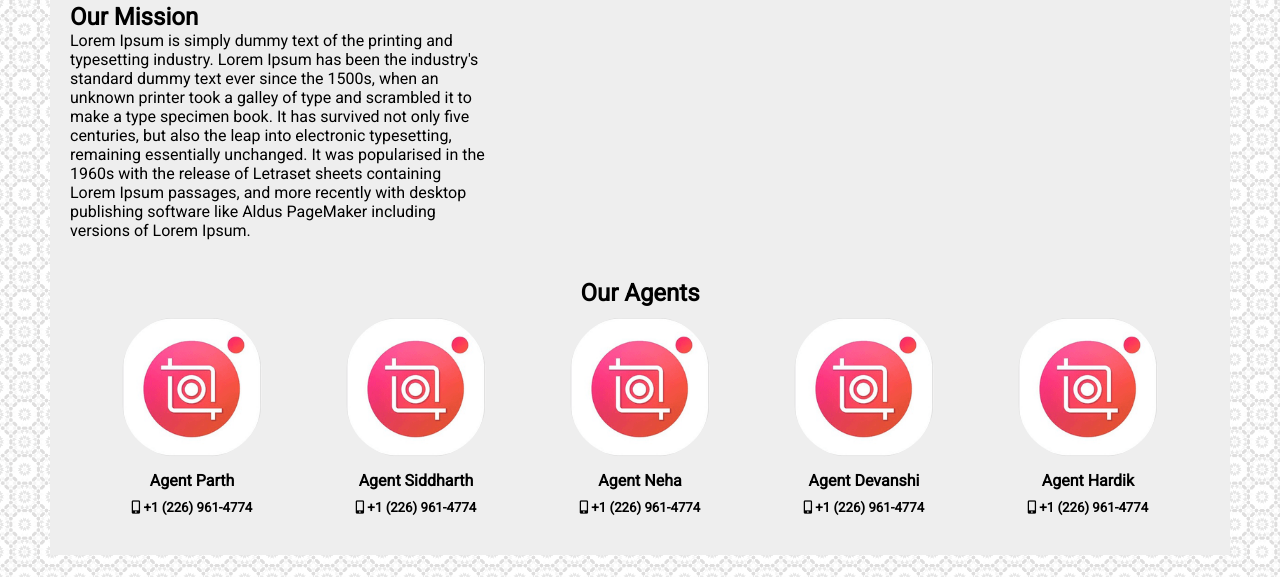
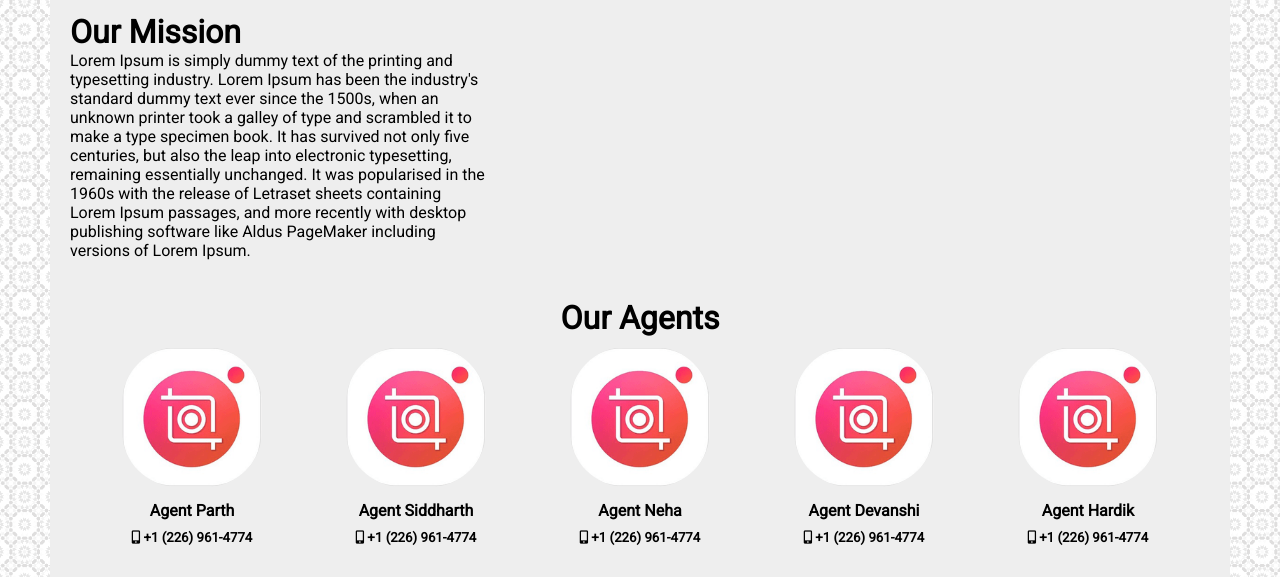
Before and after one commit to parth7676/S1_G1_Fall2018, a Django app: page /about/ in a window 1280 px wide. Shown: the part 1141-1718 px from the top of the page. Run offline with Django 3.2, Linux system fonts and the light colour scheme; some libraries are stand-ins or nearby versions.

Commit message:
Added h1 and h2 tags based to requirement.

```diff
--- a/myapp/templates/about.html
+++ b/myapp/templates/about.html
@@ -12,7 +12,7 @@
     <div class="about-info">
         {% load static %}<img src="{% static 'myapp/images/about.jpg' %}">
         <div class="about-paragraph">
-            <h2>What is Home Run?</h2>
+            <h1>What is Home Run?</h1>
             <p>Lorem Ipsum is simply dummy text of the printing and typesetting industry. Lorem Ipsum has been the
                 industry's standard dummy text ever since the 1500s, when an unknown printer took a galley of type and
                 scrambled it to make a type specimen book. It has survived not only five centuries, but also the leap
@@ -34,7 +34,7 @@
                 <img src="{% static 'myapp/images/mission2.jpg' %}"/>
             </div>
             <div class="column-3">
-                <h2>Our Mission</h2>
+                <h1>Our Mission</h1>
                 <p>Lorem Ipsum is simply dummy text of the printing and typesetting industry. Lorem Ipsum has been the
                     industry's standard dummy text ever since the 1500s, when an unknown printer took a galley of type
                     and
@@ -51,7 +51,7 @@
     </div>
 
     <div class="about-agents">
-        <h2>Our Agents</h2>
+        <h1>Our Agents</h1>
         <div class="row">
             <div class="agents">
                 <img src="{% static 'myapp/images/agent.jpg' %}"/>
--- a/myapp/templates/advertiseproperty.html
+++ b/myapp/templates/advertiseproperty.html
@@ -4,7 +4,7 @@
     <header style="overflow: hidden;">
         <article>
             <h1>Home Run</h1>
-            <h3 style="margin-bottom: 10px">We are currently under construction!!</h3>
+            <h2 style="margin-bottom: 10px">We are currently under construction!!</h2>
             {% load static %}<img src="{% static 'myapp/images/underconstruction.jpg' %}">
 
         </article>
--- a/myapp/templates/contactus.html
+++ b/myapp/templates/contactus.html
@@ -4,7 +4,7 @@
     <header style="overflow: hidden;">
         <article>
             <h1>Home Run</h1>
-            <h3 style="margin-bottom: 10px">We are currently under construction!!</h3>
+            <h2 style="margin-bottom: 10px">We are currently under construction!!</h2>
             {% load static %}<img src="{% static 'myapp/images/underconstruction.jpg' %}">
 
         </article>
--- a/myapp/templates/home.html
+++ b/myapp/templates/home.html
@@ -4,7 +4,7 @@
     <header style="overflow: hidden;">
         <article>
             <h1>Home Run</h1>
-            <h3 style="margin-bottom: 10px">We are currently under construction!!</h3>
+            <h2 style="margin-bottom: 10px">We are currently under construction!!</h2>
             {% load static %}<img src="{% static 'myapp/images/underconstruction.jpg' %}">
 
         </article>
--- a/myapp/templates/login.html
+++ b/myapp/templates/login.html
@@ -4,7 +4,7 @@
     <header style="overflow: hidden;">
         <article>
             <h1>Home Run</h1>
-            <h3 style="margin-bottom: 10px">We are currently under construction!!</h3>
+            <h2 style="margin-bottom: 10px">We are currently under construction!!</h2>
             {% load static %}<img src="{% static 'myapp/images/underconstruction.jpg' %}">
 
         </article>
--- a/myapp/templates/register.html
+++ b/myapp/templates/register.html
@@ -4,7 +4,7 @@
     <header style="overflow: hidden;">
         <article>
             <h1>Home Run</h1>
-            <h3 style="margin-bottom: 10px">We are currently under construction!!</h3>
+            <h2 style="margin-bottom: 10px">We are currently under construction!!</h2>
             {% load static %}<img src="{% static 'myapp/images/underconstruction.jpg' %}">
 
         </article>
--- a/myapp/templates/searchproperty.html
+++ b/myapp/templates/searchproperty.html
@@ -4,7 +4,7 @@
     <header style="overflow: hidden;">
         <article>
             <h1>Home Run</h1>
-            <h3 style="margin-bottom: 10px">We are currently under construction!!</h3>
+            <h2 style="margin-bottom: 10px">We are currently under construction!!</h2>
             {% load static %}<img src="{% static 'myapp/images/underconstruction.jpg' %}">
 
         </article>
```
